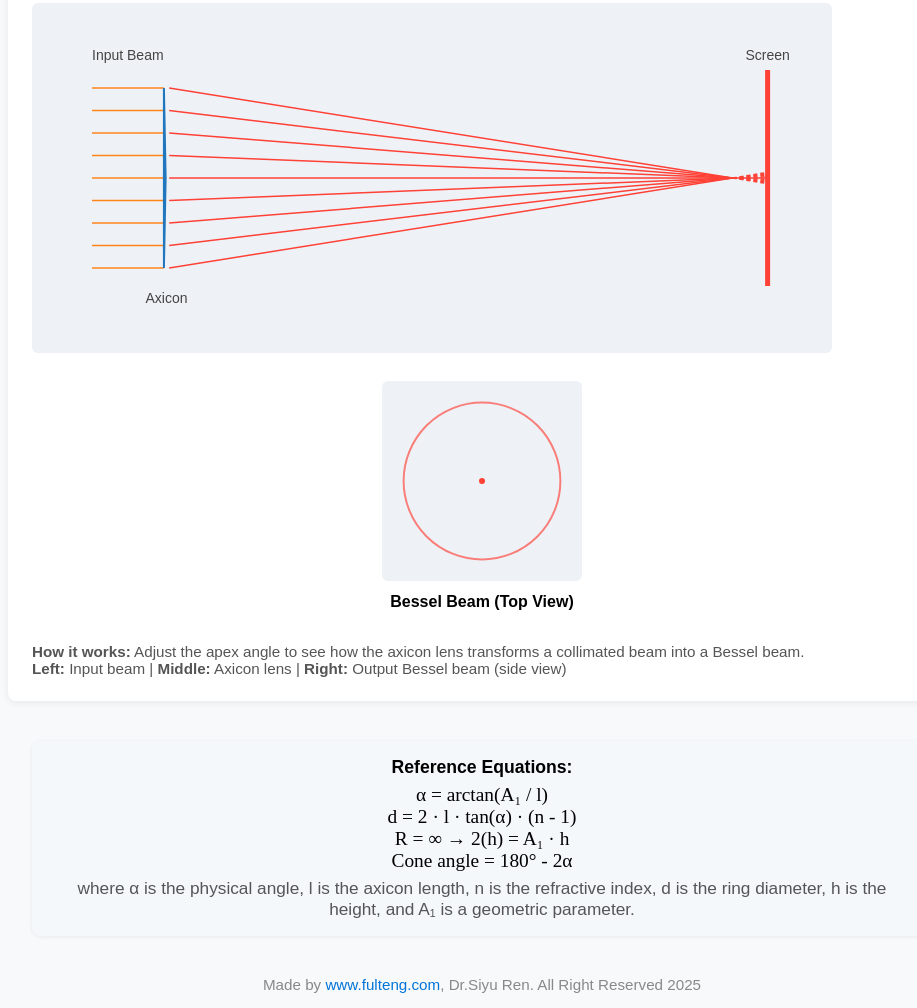
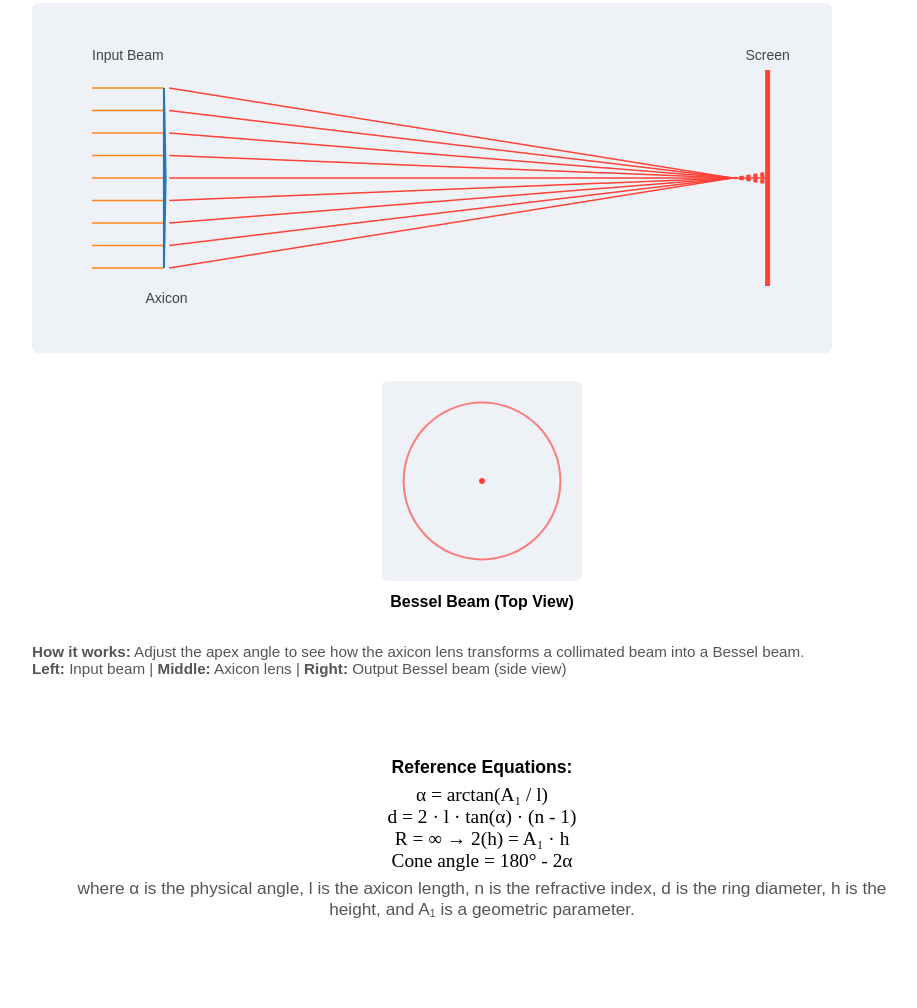
Before and after one commit to SyronOptics/axiconDemo, a plain HTML site: page index.html in a window 1280 px wide. Shown: the part 175-1183 px from the top of the page, without its empty margins (158-1075 px from the left). After the commit the page ends 1111 px from the top, so only its background shows below. Drawn offline with nearby package versions, Linux system fonts and the light colour scheme.

Commit message:
Add files via upload

```diff
--- a/index.html
+++ b/index.html
@@ -6,12 +6,13 @@
     <title>Axicon Bessel Beam Visualizer</title>
     <script src="https://d3js.org/d3.v7.min.js"></script>
     <style>
-        body { font-family: Arial, sans-serif; background: #f8f9fa; margin: 0; padding: 0; }
-        .container { max-width: 900px; margin: 40px auto; background: #fff; border-radius: 8px; box-shadow: 0 2px 8px #0001; padding: 24px; }
+        body { font-family: Arial, sans-serif; background: transparent !important; margin: 0; padding: 0; }
+        .container { max-width: 900px; margin: 40px auto; padding: 24px; }
         .controls { margin-bottom: 24px; }
         .slider-label { margin-right: 12px; font-weight: bold; }
         #apex-value { font-weight: bold; color: #0074d9; }
         svg { background: #eef2f7; border-radius: 6px; }
+        .reference-eq-box { background: transparent; border-radius: 0; box-shadow: none; }
     </style>
 </head>
 <body>
@@ -35,7 +36,7 @@
         </div>
     </div>
     <div style="max-width:900px; margin: 0 auto; text-align:center; margin-top:32px;">
-        <div style="display:inline-block; background:#f4f8fb; border-radius:8px; padding:16px 28px; box-shadow:0 1px 4px #0001; font-size:1.1em;">
+        <div class="reference-eq-box" style="display:inline-block; padding:16px 28px; font-size:1.1em;">
             <b>Reference Equations:</b><br/>
             <span style="font-size:1.1em; font-family:serif; display:block; margin:6px 0;">
                 α = arctan(A₁ / l)<br/>
@@ -46,9 +47,6 @@
             <span style="font-size:0.98em; color:#555;">where α is the physical angle, l is the axicon length, n is the refractive index, d is the ring diameter, h is the height, and A₁ is a geometric parameter.</span>
         </div>
     </div>
-    <footer style="text-align:center; margin-top:40px; margin-bottom:15px; color:#888; font-size:0.95em;">
-        Made by <a href="https://www.fulteng.com" target="_blank" style="color:#0074d9; text-decoration:none;">www.fulteng.com</a>, Dr.Siyu Ren. All Right Reserved 2025
-    </footer>
     <script src="axicon.js"></script>
 </body>
 </html>
```
